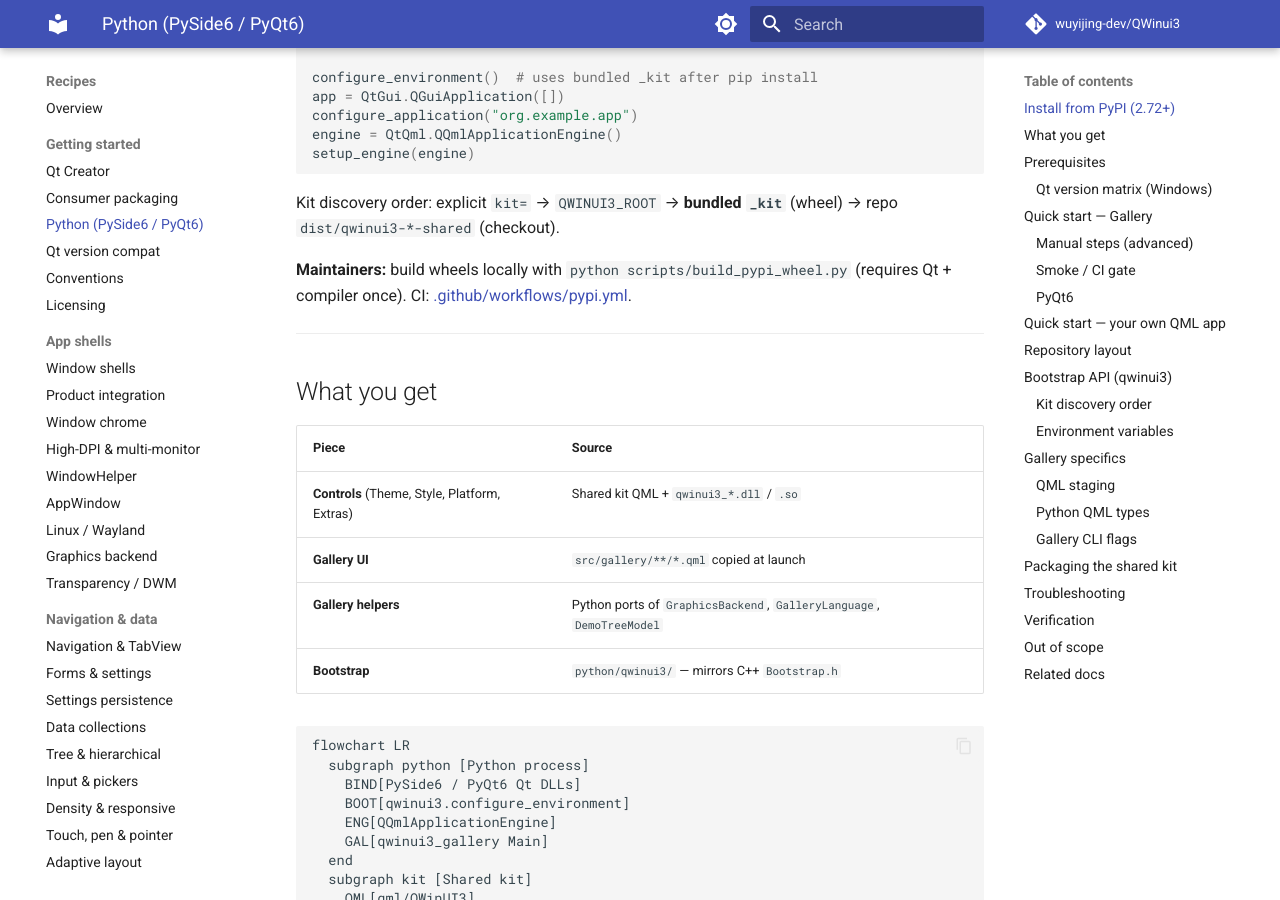
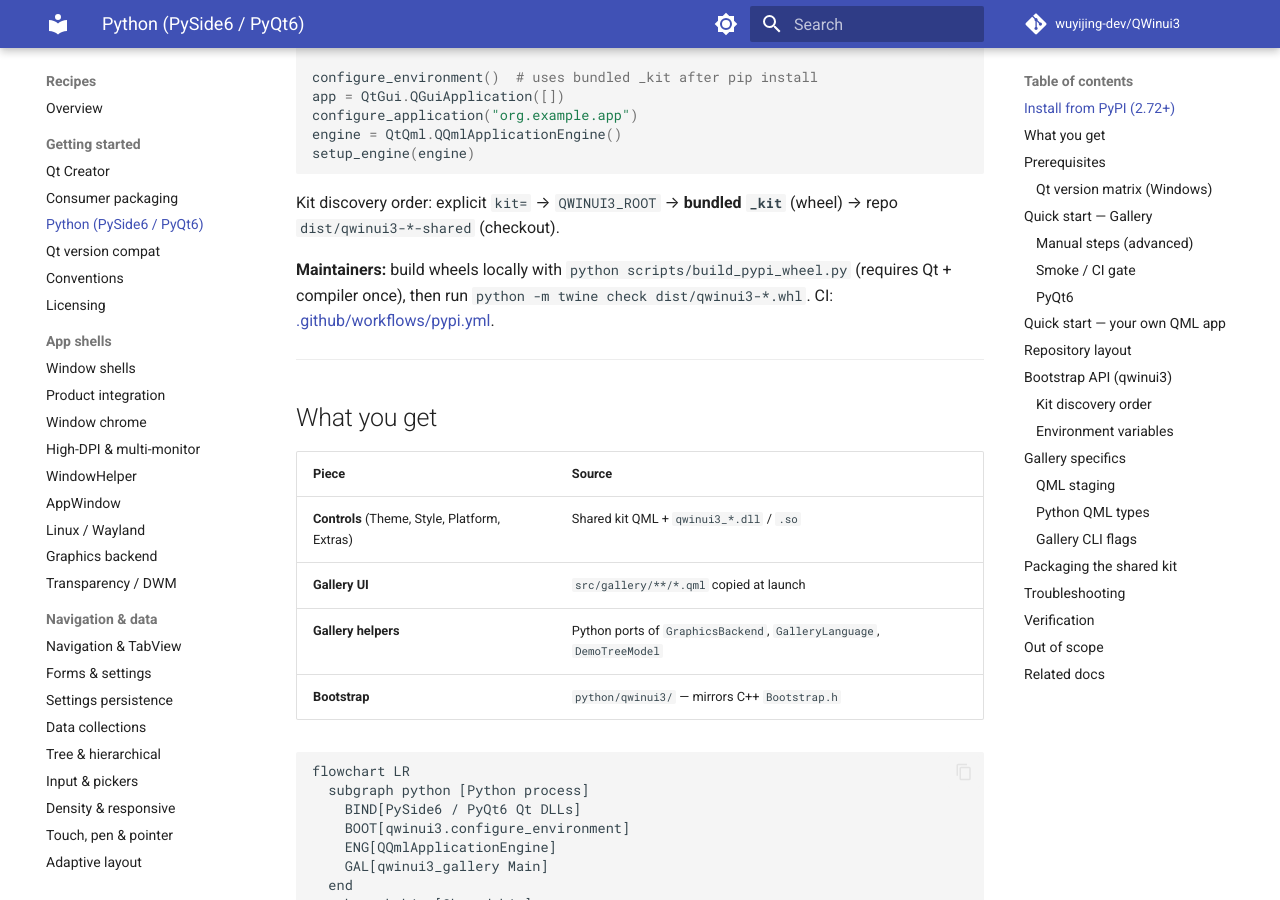
Before and after one commit to wuyijing-dev/QWinui3, an MkDocs documentation site: the page built from docs/packaging-python.md, in a window 1280 px wide and 900 px high, scrolled down 969 px. Built offline with MkDocs 1.6.1 and Material for MkDocs 9.7.7, drawn with Linux system fonts in a browser that asks for light colours; comment, search, counter and statistics services are not loaded.

Commit message:
Record local PyPI verification steps

```diff
--- a/docs/packaging-python.md
+++ b/docs/packaging-python.md
@@ -45,7 +45,7 @@ setup_engine(engine)
 
 Kit discovery order: explicit `kit=` → `QWINUI3_ROOT` → **bundled `_kit`** (wheel) → repo `dist/qwinui3-*-shared` (checkout).
 
-**Maintainers:** build wheels locally with `python scripts/build_pypi_wheel.py` (requires Qt + compiler once). CI: [.github/workflows/pypi.yml](../.github/workflows/pypi.yml).
+**Maintainers:** build wheels locally with `python scripts/build_pypi_wheel.py` (requires Qt + compiler once), then run `python -m twine check dist/qwinui3-*.whl`. CI: [.github/workflows/pypi.yml](../.github/workflows/pypi.yml).
 
 ---
 
```
Also changed, not shown: docs/roadmap.md (+1 -1 lines).
